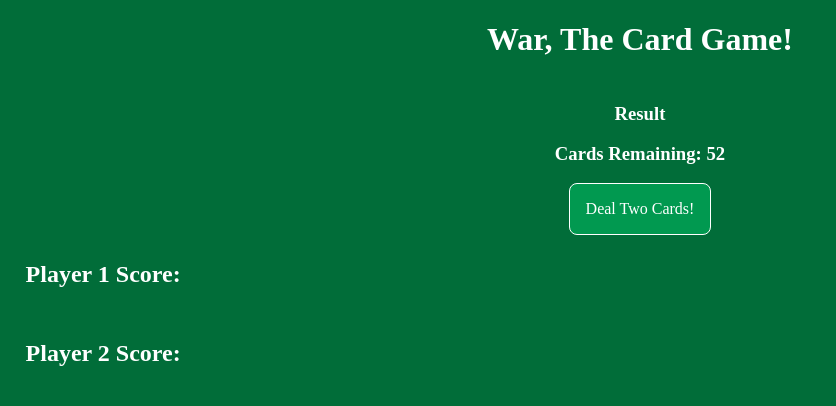
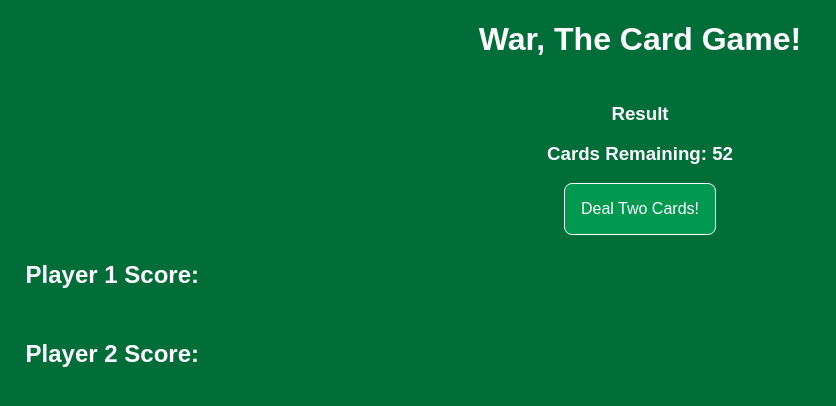
Before and after one commit to adamps08/war-the-card-game, a plain HTML site: page card-game-latest/index.html in a window 1280 px wide. Shown: the whole page, without its empty margins (0-836 px from the left). Drawn offline with Linux system fonts and the light colour scheme; no server answers.

Commit message:
Update style.css

```diff
--- a/card-game-latest/css/style.css
+++ b/card-game-latest/css/style.css
@@ -5,6 +5,7 @@
 /* Box Model Hack */
 *{
   box-sizing: border-box;
+  font-family: 'Poppins', sans-serif;
 }
 
 /******************************************
```
